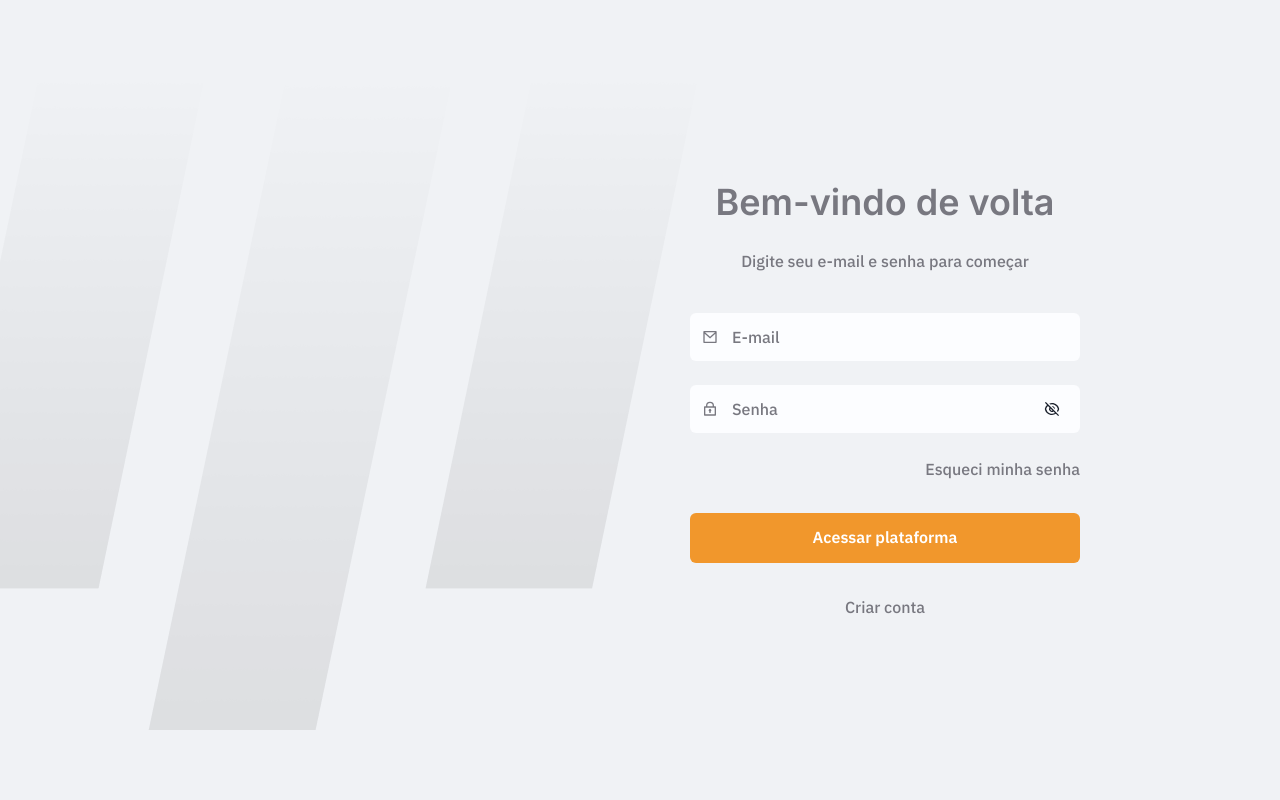
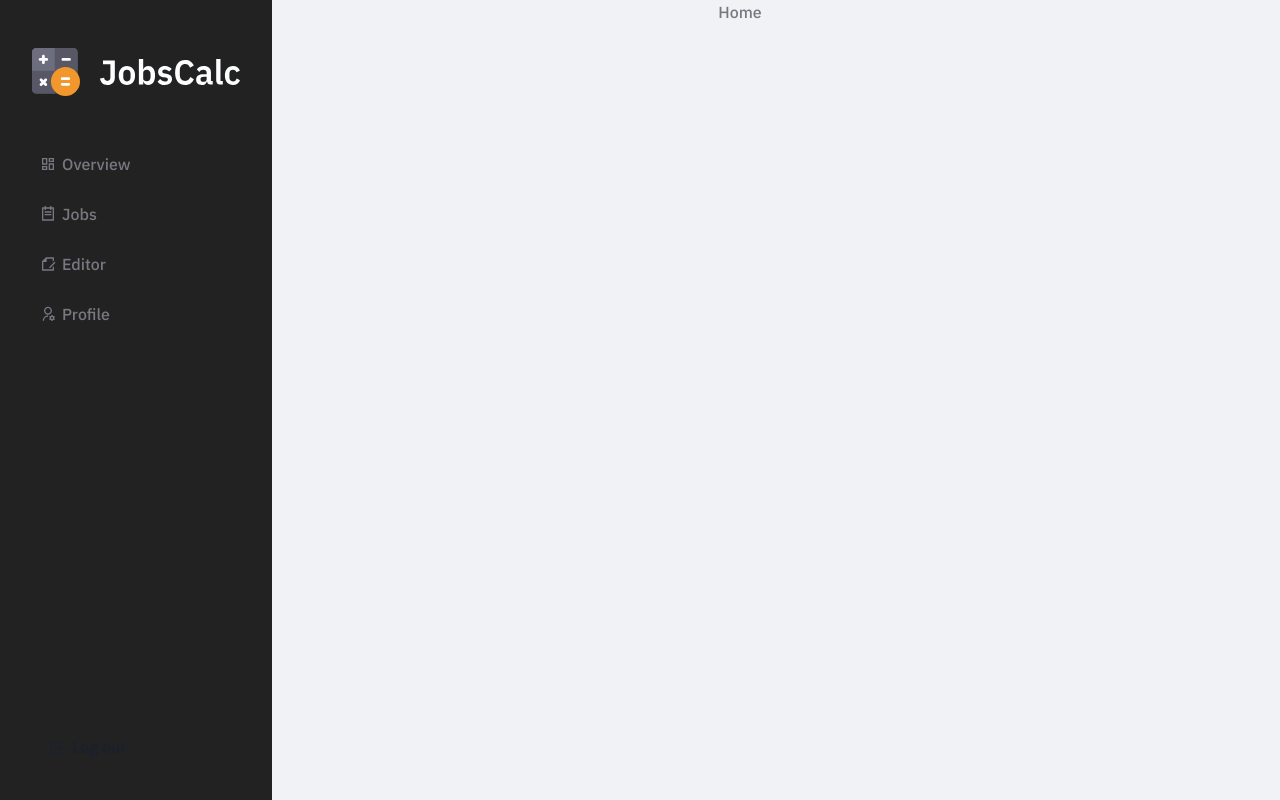
Before and after one commit to Dailton-Bastos/jobs-calc, a React (Vite) app: page /dashboard in a window 1280 px wide. Built offline with nearby package versions, Linux system fonts and the light colour scheme; no server answers.

Commit message:
feat: add initial routes config

```diff
--- a/package.json
+++ b/package.json
@@ -26,6 +26,7 @@
     "react-dom": "^18.2.0",
     "react-hook-form": "^7.34.2",
     "react-icons": "^4.4.0",
+    "react-router-dom": "^6.3.0",
     "styled-components": "^5.3.5",
     "vite-plugin-svgr": "^2.1.0",
     "vite-tsconfig-paths": "^3.5.0",
--- a/src/App.tsx
+++ b/src/App.tsx
@@ -1,10 +1,14 @@
+import { BrowserRouter } from 'react-router-dom';
+
 import { GlobalContext } from '~/contexts';
-import { SignIn } from '~/pages/SignIn';
+import { GlobalRoutes } from '~/routes';
 
 export const App = () => {
   return (
-    <GlobalContext>
-      <SignIn />
-    </GlobalContext>
+    <BrowserRouter>
+      <GlobalContext>
+        <GlobalRoutes />
+      </GlobalContext>
+    </BrowserRouter>
   );
 };
--- a/src/components/Sidebar/index.tsx
+++ b/src/components/Sidebar/index.tsx
@@ -9,10 +9,13 @@ import {
 import { Box, List, Flex, Button } from '@chakra-ui/react';
 
 import { Logo } from '~/components/Logo';
+import { useAuth } from '~/hooks/useAuth';
 
 import { NavLink } from './NavLink';
 
 export const Sidebar = () => {
+  const { logout } = useAuth();
+
   return (
     <Flex
       direction="column"
@@ -52,6 +55,7 @@ export const Sidebar = () => {
             bg: 'black',
             color: 'white',
           }}
+          onClick={logout}
         >
           Log out
         </Button>
--- a/src/contexts/Auth/AuthContext.ts
+++ b/src/contexts/Auth/AuthContext.ts
@@ -5,6 +5,7 @@ import { User } from '~/@types/user';
 
 type AuthContextData = {
   signIn: (credentials: SignInFormData) => Promise<void>;
+  logout: () => void;
   user: User | null;
   isAuthenticated: boolean;
 };
--- a/src/contexts/Auth/AuthProvider.tsx
+++ b/src/contexts/Auth/AuthProvider.tsx
@@ -1,6 +1,7 @@
 import React from 'react';
+import { useNavigate } from 'react-router-dom';
 
-import { signInWithEmailAndPassword } from 'firebase/auth';
+import { signInWithEmailAndPassword, signOut } from 'firebase/auth';
 
 import { SignInFormData } from '~/@types/signIn';
 import { User } from '~/@types/user';
@@ -16,6 +17,8 @@ export const AuthProvider = ({ children }: AuthProviderProps) => {
 
   const isAuthenticated = !!user;
 
+  const navigate = useNavigate();
+
   const signIn = React.useCallback(
     async ({ email, password }: SignInFormData) => {
       try {
@@ -27,21 +30,32 @@ export const AuthProvider = ({ children }: AuthProviderProps) => {
 
         if (userCredential) {
           setUser(userCredential?.user);
+
+          navigate('/dashboard');
         }
       } catch (error) {
         throw new Error('Failed to sign in user');
       }
     },
-    [],
+    [navigate],
   );
+
+  const logout = React.useCallback(() => {
+    signOut(auth);
+
+    setUser(null);
+
+    navigate('/');
+  }, [navigate]);
 
   const contextValue = React.useMemo(
     () => ({
       signIn,
       user,
       isAuthenticated,
+      logout,
     }),
-    [signIn, user, isAuthenticated],
+    [signIn, user, isAuthenticated, logout],
   );
 
   React.useEffect(() => {
--- a/src/pages/SignIn/index.tsx
+++ b/src/pages/SignIn/index.tsx
@@ -1,5 +1,6 @@
 import React from 'react';
 import { SubmitHandler, useForm } from 'react-hook-form';
+import { Navigate } from 'react-router-dom';
 
 import { Box, Image, Flex, Heading, Text, Stack, Link } from '@chakra-ui/react';
 import { yupResolver } from '@hookform/resolvers/yup';
@@ -20,7 +21,7 @@ export const SignIn = () => {
 
   const { errors, isSubmitting, dirtyFields } = formState;
 
-  const { signIn } = useAuth();
+  const { signIn, isAuthenticated } = useAuth();
 
   const onSubmit: SubmitHandler<SignInFormData> = React.useCallback(
     async (data: SignInFormData) => {
@@ -28,6 +29,8 @@ export const SignIn = () => {
     },
     [signIn],
   );
+
+  if (isAuthenticated) return <Navigate to="/dashboard" />;
 
   return (
     <Flex
--- /dev/null
+++ b/src/routes/index.tsx
@@ -0,0 +1,14 @@
+import { Routes, Route } from 'react-router-dom';
+
+import { Home } from '~/pages/Home';
+import { SignIn } from '~/pages/SignIn';
+
+export const GlobalRoutes = () => {
+  return (
+    <Routes>
+      <Route path="/" element={<SignIn />} />
+
+      <Route path="/dashboard" element={<Home />} />
+    </Routes>
+  );
+};
```
Also changed, not shown: 1 other file (tests, documents, lock files or other folders).
